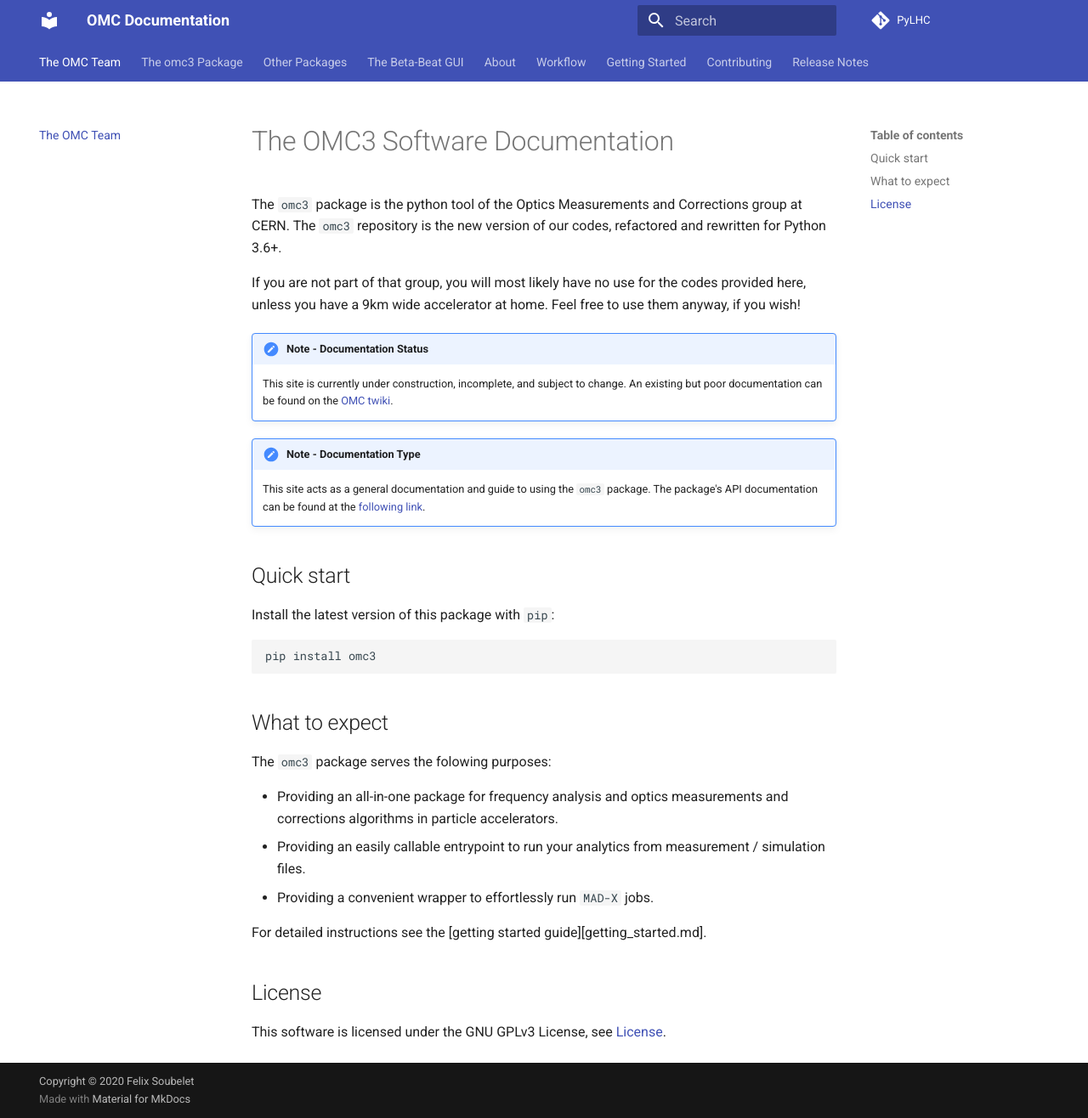
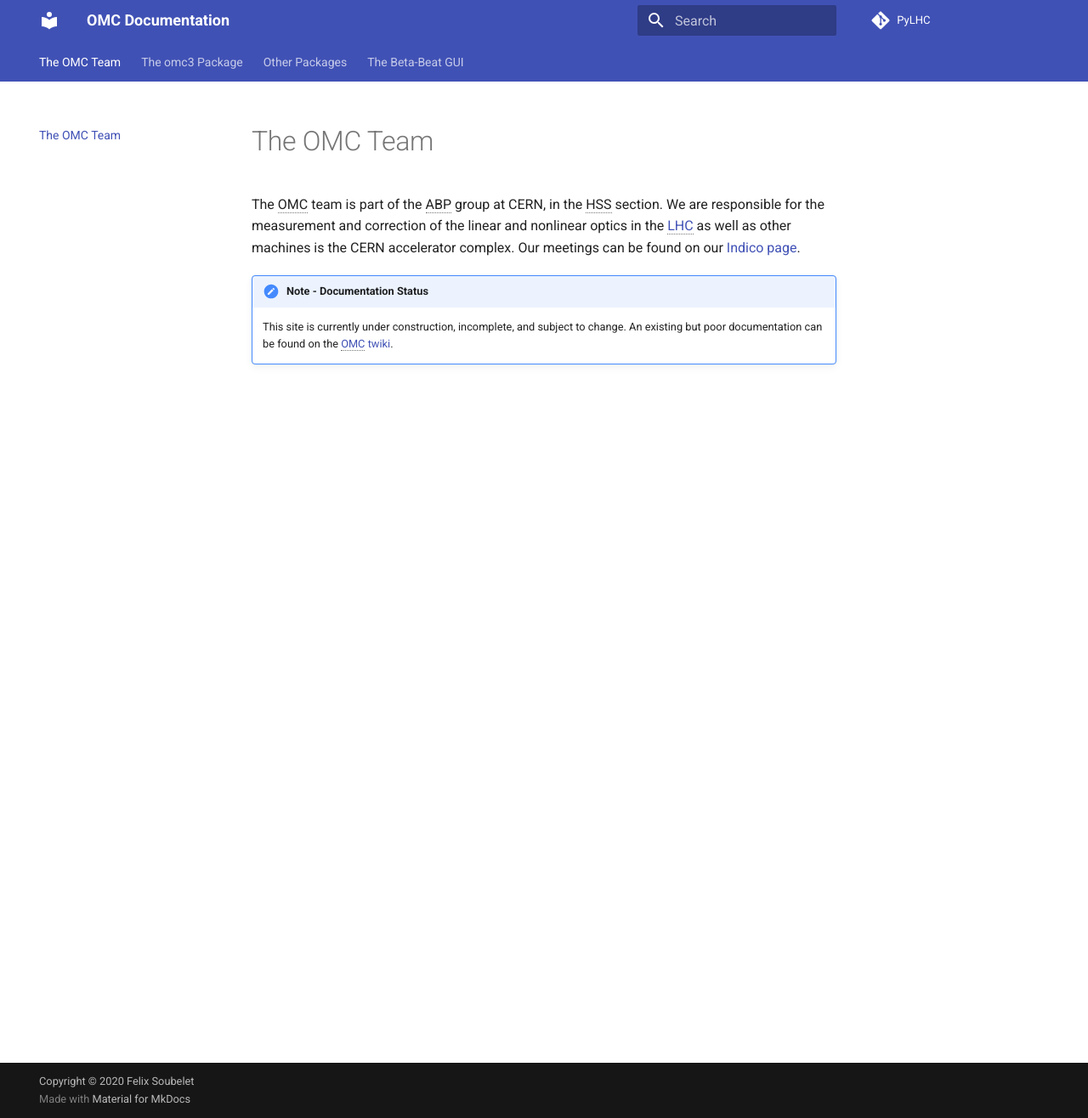
Before and after one commit to pylhc/pylhc.github.io, an MkDocs documentation site: the page built from docs/index.md, in a window 1280 px wide and 1316 px high. Shown: the whole window at 85% size. Built offline with MkDocs 1.6.1 and Material for MkDocs 9.7.7, drawn with Linux system fonts in a browser that asks for light colours.

Commit message:
put things in place a bit

````diff
--- a/docs/index.md
+++ b/docs/index.md
@@ -1,37 +1,15 @@
-# The OMC3 Software Documentation
-
-The `omc3` package is the python tool of the Optics Measurements and Corrections group at CERN.
-The `omc3` repository is the new version of our codes, refactored and rewritten for Python 3.6+.
-
-If you are not part of that group, you will most likely have no use for the codes provided here, unless you have a 9km wide accelerator at home.
-Feel free to use them anyway, if you wish!
+The OMC team is part of the ABP group at CERN, in the HSS section.
+We are responsible for the measurement and correction of the linear and nonlinear optics in the [LHC][lhc] as well as other machines is the CERN accelerator complex.
+Our meetings can be found on our [Indico page](https://indico.cern.ch/category/5986/).
 
 !!! note "Note - Documentation Status"
     This site is currently under construction, incomplete, and subject to change.
     An existing but poor documentation can be found on the [OMC twiki](https://twiki.cern.ch/twiki/bin/view/BEABP/OMC).
 
-!!! note "Note - Documentation Type"
-    This site acts as a general documentation and guide to using the `omc3` package.
-    The package's API documentation can be found at the [following link](https://pylhc.github.io/omc3/).
 
-## Quick start
+*[ABP]: Accelerator and Beams Physics
+*[OMC]: Optics Measurements and Corrections
+*[HSS]: Hadron Synchrotron Single-Particle
+*[LHC]: Large Hadron Collider
 
-Install the latest version of this package with `pip`:
-
-```bash
-pip install omc3
-```
-
-## What to expect
-
-The `omc3` package serves the folowing purposes:
-
-- Providing an all-in-one package for frequency analysis and optics measurements and corrections algorithms in particle accelerators.
-- Providing an easily callable entrypoint to run your analytics from measurement / simulation files.
-- Providing a convenient wrapper to effortlessly run `MAD-X` jobs.
-
-For detailed instructions see the [getting started guide][getting_started.md].
-
-## License
-
-This software is licensed under the GNU GPLv3 License, see [License](https://github.com/pylhc/omc3/blob/master/LICENSE).
+[lhc]: https://home.cern/science/accelerators/large-hadron-collider
--- /dev/null
+++ b/docs/omc3/about.md
@@ -0,0 +1,61 @@
+# The OMC3 Software Documentation
+
+The `omc3` package is the python tool of the Optics Measurements and Corrections group at CERN.
+The `omc3` repository is the new version of our codes, refactored and rewritten for Python 3.6+.
+
+!!! note "Note - Documentation Type"
+    This section acts as a general documentation and guide to using the `omc3` package.
+    The package's source can be found on [Github][omc3] and its API documentation can be found at the [following link](https://pylhc.github.io/omc3/).
+
+## Quick start
+
+Install the latest version of this package with `pip`:
+
+```bash
+pip install omc3
+```
+
+## What to expect
+
+The `omc3` package serves the folowing purposes:
+
+- Providing an all-in-one package for frequency analysis and optics measurements and corrections algorithms in particle accelerators.
+- Providing an easily callable entrypoint to run your analytics from measurement / simulation files.
+- Providing a convenient wrapper to effortlessly run `MAD-X` jobs.
+
+For detailed instructions see the [getting started guide][getting_started.md].
+
+## License
+
+This software is licensed under the GNU GPLv3 License, see [License](https://github.com/pylhc/omc3/blob/master/LICENSE).
+
+The `omc3` package, available [here](https://github.com/pylhc/omc3) on Github, is the Python3 version of our main tool software.
+
+## Implementation Progress
+
+Currently, `omc3` is still working towards a first release.
+The current working functionality are:
+
+- Main function: Hole_in_one
+- Harmonic Analysis: Harpy
+- Utils: logging, iotools, file handlers, entrypoint
+- Madx wrapper
+
+The features currently being developed are:
+
+- Optics Measurement
+- K-Modulation
+- Accuracy Tests
+- Regression Tests
+
+## Quality checks
+
+- Automated tests are ran after each commit via [Travis-CI](https://travis-ci.com/pylhc/omc3).
+- Additional checks for code-complexity, design-rules, test-coverage, and duplication are handled by [CodeClimate](https://codeclimate.com/github/pylhc/omc3).
+
+## Authors
+
+This work is the result of combined efforts by members of the [pylhc/omc-team](https://github.com/orgs/pylhc/teams/omc-team) working group.
+Contributions are welcome, but tightly controlled, see the [Contributing](contributing.md) page.
+
+[omc3]: https://github.com/pylhc/omc3
--- a/docs/omc3/omc3.md
+++ /dev/null
@@ -1,37 +0,0 @@
-# The OMC3 Software Documentation
-
-The `omc3` package is the python tool of the Optics Measurements and Corrections group at CERN.
-The `omc3` repository is the new version of our codes, refactored and rewritten for Python 3.6+.
-
-If you are not part of that group, you will most likely have no use for the codes provided here, unless you have a 9km wide accelerator at home.
-Feel free to use them anyway, if you wish!
-
-!!! note "Note - Documentation Status"
-    This site is currently under construction, incomplete, and subject to change.
-    An existing but poor documentation can be found on the [OMC twiki](https://twiki.cern.ch/twiki/bin/view/BEABP/OMC).
-
-!!! note "Note - Documentation Type"
-    This site acts as a general documentation and guide to using the `omc3` package.
-    The package's API documentation can be found at the [following link](https://pylhc.github.io/omc3/).
-
-## Quick start
-
-Install the latest version of this package with `pip`:
-
-```bash
-pip install omc3
-```
-
-## What to expect
-
-The `omc3` package serves the folowing purposes:
-
-- Providing an all-in-one package for frequency analysis and optics measurements and corrections algorithms in particle accelerators.
-- Providing an easily callable entrypoint to run your analytics from measurement / simulation files.
-- Providing a convenient wrapper to effortlessly run `MAD-X` jobs.
-
-For detailed instructions see the [getting started guide][getting_started.md].
-
-## License
-
-This software is licensed under the GNU GPLv3 License, see [License](https://github.com/pylhc/omc3/blob/master/LICENSE).
--- a/mkdocs.yml
+++ b/mkdocs.yml
@@ -38,21 +38,6 @@ theme:
 # Plugins
 plugins:
   - search
-  - redirects:
-      redirect_maps:
-        extensions/admonition.md: reference/admonitions.md
-        extensions/codehilite.md: reference/code-blocks.md
-        extensions/footnotes.md: reference/footnotes.md
-        extensions/metadata.md: reference/meta-tags.md
-        extensions/permalinks.md: setup/setting-up-navigation.md #permalink
-        extensions/pymdown.md: reference/admonitions.md
-        plugins/revision-date.md: setup/adding-a-git-repository.md #revision-date
-        plugins/search.md: setup/setting-up-site-search.md
-        releases/4.md: upgrading.md #upgrading-from-4x-to-5x
-        releases/5.md: upgrading.md #upgrading-from-3x-to-4x
-        releases/changelog.md: changelog.md
-        setup/adding-social-links.md: setup/setting-up-the-footer.md
-        sponsorship.md: insiders.md
   - minify:
       minify_html: true
 
@@ -90,7 +75,11 @@ markdown_extensions:
 nav:
     - The OMC Team: index.md
     - The omc3 Package:
-        - About omc3: omc3/omc3.md
+        - About omc3: omc3/about.md
+        - Getting Started: omc3/getting_started.md
+        - Workflow: omc3/workflow.md
+        - Contributing: omc3/contributing.md
+        - Release Notes: omc3/release_notes.md
     - Other Packages:
       - generic_parser: packages/generic_parser.md
       - PyLHC: packages/pylhc.md
@@ -104,8 +93,3 @@ nav:
       - The Analysis Panel: GUI/analysis_panel.md
       - The Optics Panel: GUI/optics_panel.md
       - The Correction Panel: GUI/correction_panel.md
-    - About: about.md
-    - Workflow: workflow.md
-    - Getting Started: getting_started.md
-    - Contributing: contributing.md
-    - Release Notes: release_notes.md
````
Also changed, not shown: docs/about.md (deleted, +0 -34 lines), docs/omc3/contributing.md (renamed from docs/contributing.md), docs/omc3/getting_started.md (renamed from docs/getting_started.md), docs/omc3/release_notes.md (renamed from docs/release_notes.md), docs/omc3/workflow.md (renamed from docs/workflow.md).
